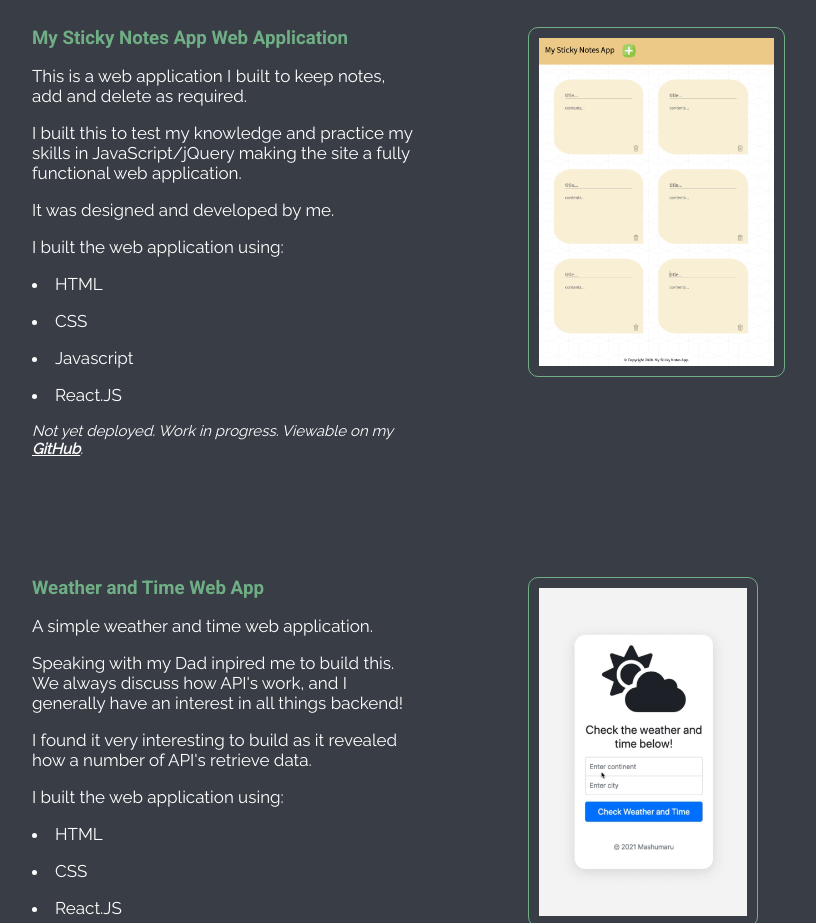
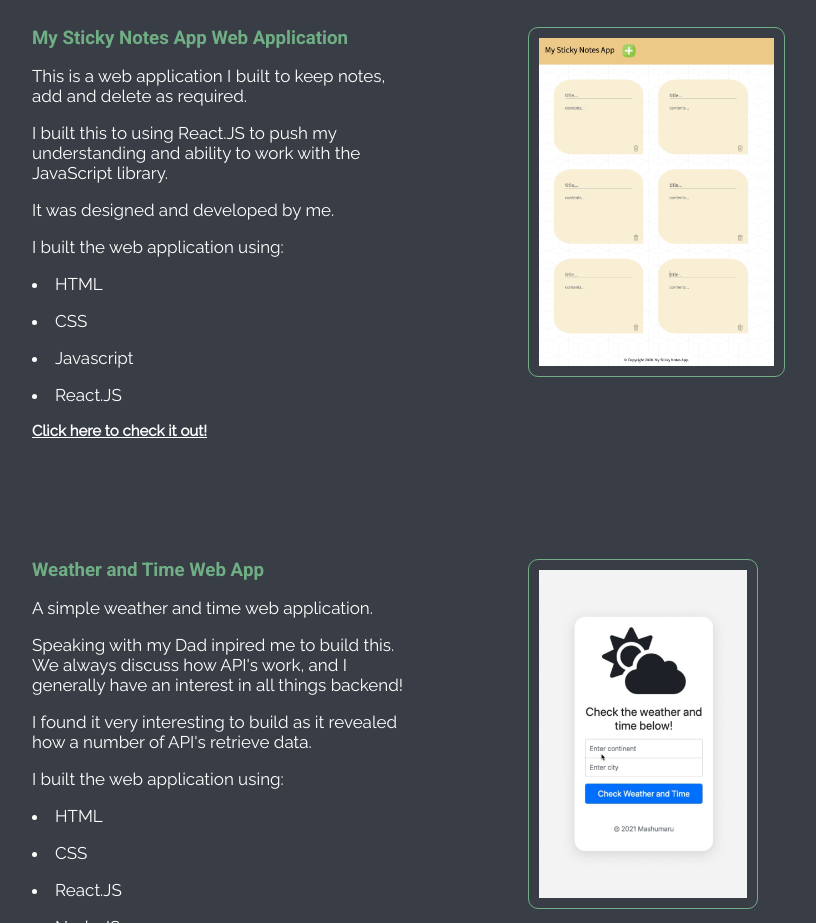
Before and after one commit to MashuMaru/personal-site, a React (Create React App) app: page / in a window 1280 px wide. Shown: the part 3320-4243 px from the top of the page, without its empty margins (224-1040 px from the left). Built offline with nearby package versions, Linux system fonts and the light colour scheme.

Commit message:
update to NotesApp component. Completed Notes app project.

```diff
--- a/src/Components/Projects/NotesApp.js
+++ b/src/Components/Projects/NotesApp.js
@@ -8,24 +8,19 @@ function NotesApp() {
     {/* <hr></hr> */}
         <div className="container-div">
             <div className='projects-section'>
-        {/* <h1 className="title">Projects</h1> */}
                 <div className="col about-information-left">
                     <h3 className="left-description">My Sticky Notes App Web Application</h3>
                     <p className="about-details">This is a web application I built to keep notes,
                     add and delete as required. </p>
-        <p className="about-details">I built this to test my knowledge and practice my skills
-        in JavaScript/jQuery making the site a fully functional web application.</p>
+                    <p className="about-details">I built this to using React.JS to push my understanding and ability to work with the JavaScript library.</p>
                     <p className="about-details">It was designed and developed by me.</p>
                     <p className="about-details">I built the web application using:</p>
                     <p className="about-details"><li>HTML</li></p>
                     <p className="about-details"><li>CSS</li></p>
                     <p className="about-details"><li>Javascript</li></p>
                     <p className="about-details"><li>React.JS</li></p>
-        <p className="caveat"><i>Not yet deployed. Work in progress. Viewable on my <a className="port-link" target="_blank" rel="noreferrer" href="https://github.com/MashuMaru/my-notes-appv2">GitHub</a>.</i></p>
-
-
+                    <p className="port-link"><a rel="noreferrer" href="https://my-sticky-notes-app.netlify.app/" target="_blank">Click here to check it out!</a></p>
                 </div>
-
                 <div className="col left-pic-section" data-aos="fade-right" data-aos-duration="1000">
                     <img className="skills-pic" src={MyNotesImg} alt="pic-of-me"></img>
                 </div>
```
Also changed, not shown: 2 other files (tests, documents, lock files or other folders). Lines whose indentation alone changed are shown as unchanged.
